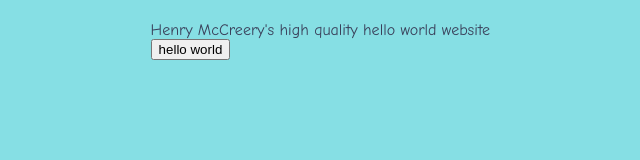
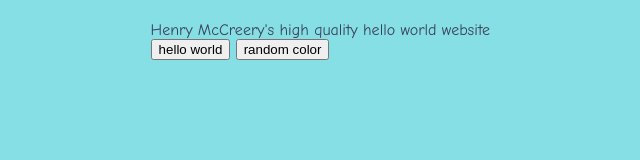
Before and after one commit to hmccree/HelloWorld.JS, a plain HTML site: page index.html in a window 1280 px wide. Shown: the whole page, without its empty margins (3-643 px from the left). Drawn offline with Linux system fonts and the light colour scheme.

Commit message:
added random color function

```diff
--- a/helloworld.js
+++ b/helloworld.js
@@ -1,3 +1,11 @@
 function helloWorld(){
     alert("hello world!");
     }
+function randomColor() {
+    var x = Math.floor(Math.random() * 256);
+    var y = Math.floor(Math.random() * 256);
+    var z = Math.floor(Math.random() * 256);
+    var bgColor = "rgb(" + x + "," + y + "," + z + ")";
+    document.body.style.background = bgColor;
+    // document.getElementById("sidenav").style.background = bgColor;
+    }
--- a/index.html
+++ b/index.html
@@ -11,5 +11,6 @@
     <body>
         <script src="helloworld.js"></script>
         <button type="button" onclick="helloWorld()">hello world</button>
+        <button type="button" onclick="randomColor()">random color</button>
     </body>
 </html>
```
